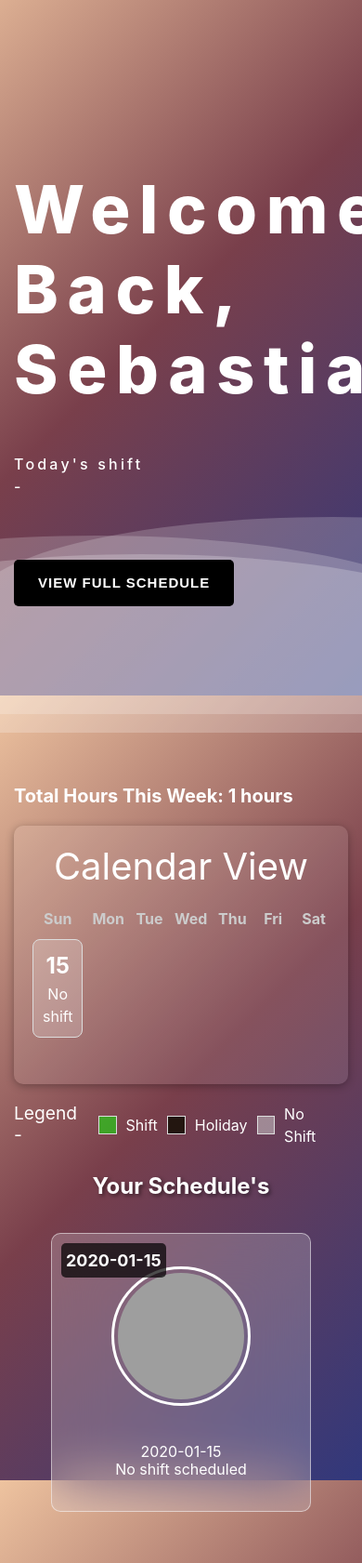
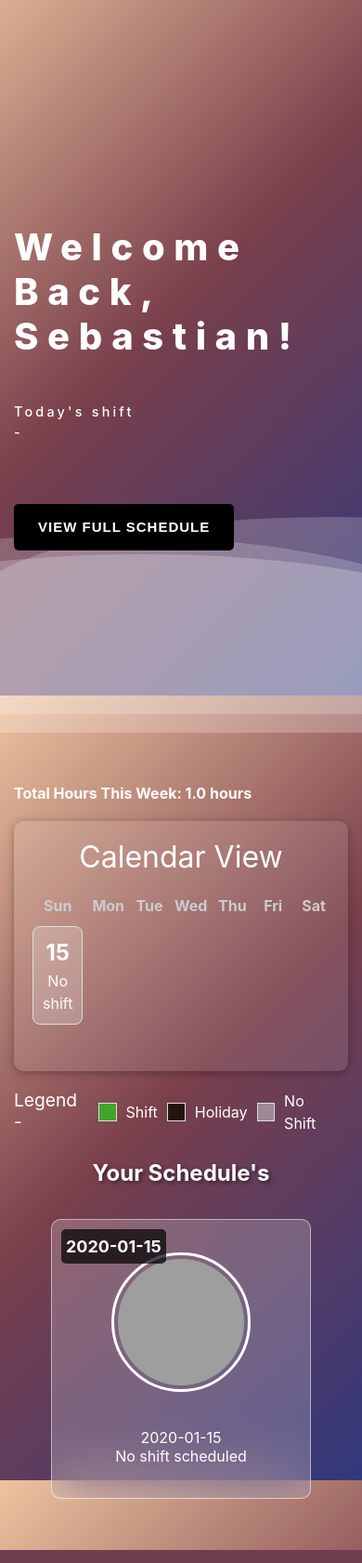
Before and after one commit to soto2571/Ko-nnect, a Flask app: template website/templates/home.html in a window 390 px wide; the page is wider, and only the part inside the window is pictured. Shown: the part 96-1777 px from the top of that part at 93% size. Run offline with Flask 3, Linux system fonts and the light colour scheme; tables that the repository leaves empty hold one stand-in row (values such as "Sample post"); the template is opened without the code that fills it: values that come from a table or form of the project are taken from there, most other values are stand-ins (such as "Sample title", 1, 10 or a date in 2020); some libraries are stand-ins or nearby versions; grey boxes are pictures that could not be loaded.

Commit message:
Auto commit

```diff
--- a/website/templates/home.html
+++ b/website/templates/home.html
@@ -20,7 +20,7 @@
 </section>
 
 <div class="total-hours" id="schedule">
-    <h3>Total Hours This Week: {{ total_hours_worked }} hours</h3>
+    <h3>Total Hours This Week: {{ '%.1f' | format(total_hours_worked) }} hours</h3>
 </div>
 
 <div class="calendar-container">
@@ -108,6 +108,10 @@
 html {
     scroll-behavior: smooth;
 }
+.user-name {
+    white-space: normal; /* Allow text to wrap */
+    word-wrap: break-word; /* Ensure long words break properly */
+}
 
 .total-hours{
     color: #fff;
@@ -134,6 +138,19 @@ html {
     margin-bottom: 10px;
     color: #ffffff;
     margin-right: 10px;
+}
+
+@media (max-width: 768px) {
+    .calendar-grid {
+        grid-template-columns: repeat(4, 1fr); /* Show 4 columns on smaller screens */
+    }
+    .calendar-day {
+        font-size: 0.8rem; /* Smaller font size */
+        padding: 5px; /* Smaller padding */
+    }
+    .day-date {
+        font-size: 1rem; /* Adjust the date size */
+    }
 }
 
 .legend-item {
@@ -398,6 +415,21 @@ html {
     display: none;
   }
 }
+
+@media (max-width: 768px) {
+    .home-text h1 {
+        font-size: 2.5rem; /* Reduce heading size */
+    }
+    .home-text p {
+        font-size: 0.9rem; /* Reduce paragraph text size */
+    }
+    .total-hours {
+        font-size: 1rem; /* Smaller font for mobile */
+    }
+    .calendar-title {
+        font-size: 2rem; /* Adjust calendar title */
+    }
+}
 </style>
 
 <script>
```
Also changed, not shown: website/templates/admin_panel.html (+2 -27 lines), instance/database.db.
